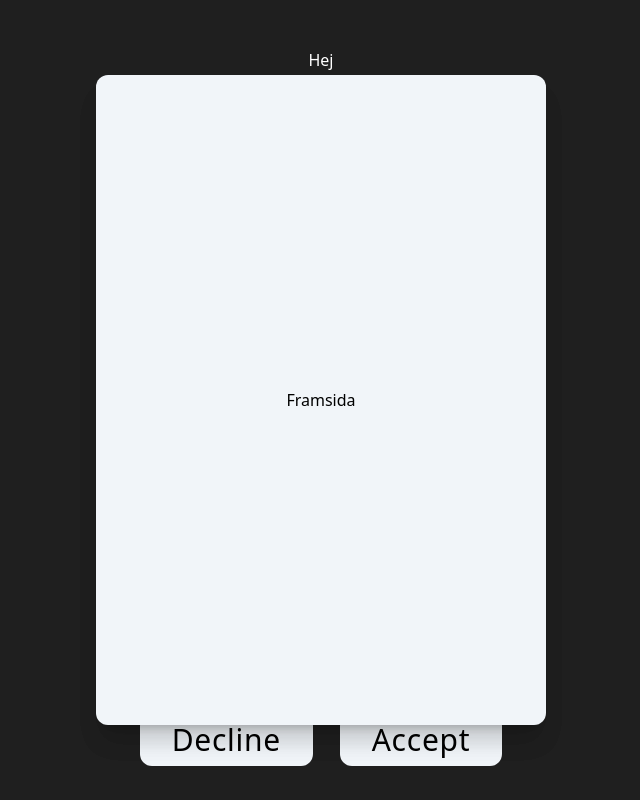
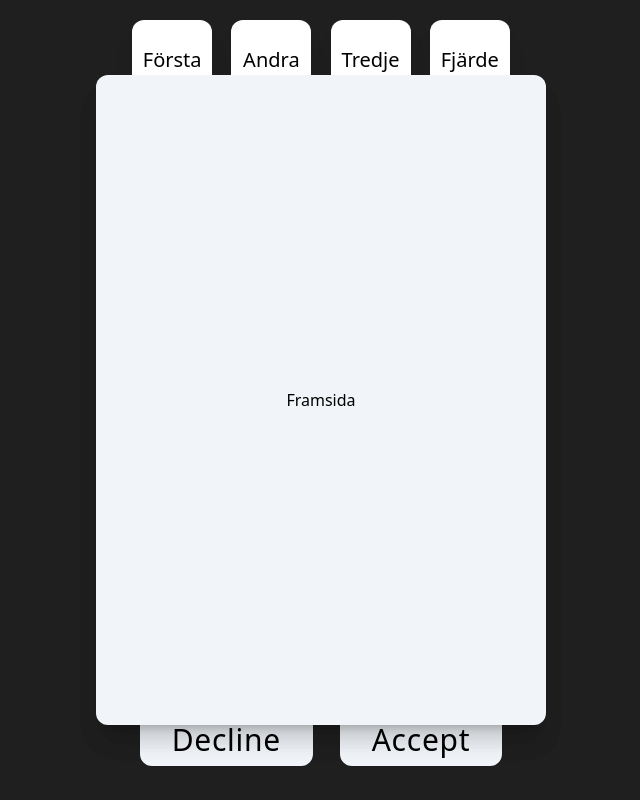
Before and after one commit to daancs/AppStoreEthics, a Next.js app: page /main in a window 1280 px wide. Shown: the whole page, without its empty margins (319-959 px from the left). Built offline with nearby package versions, Linux system fonts and the light colour scheme.

Commit message:
added icons and small fix on cards

```diff
--- a/src/components/Flashcard.tsx
+++ b/src/components/Flashcard.tsx
@@ -11,13 +11,13 @@ export default function Flashcard() {
 
     return (
             <div className='h-[650px] w-[450px]'>
-                <div className={`relative h-full w-full rounded-xl shadow-xl p-4 transition-all ease-in-out delay-100 hover:scale-105 duration-500 hover:cursor-pointer [transform-style:preserve-3d] `} onClick={() => handleOnClick()}>
-                    <div className={`absolute inset-0 h-full w-full rounded-xl shadow-xl ${flip ? '[transform:rotateY(180deg)] duration-500' : ''}`}>
+                <div className={`relative h-full w-full rounded-xl shadow-xl p-4 transition-all ease-in-out delay-100 hover:scale-105 duration-500 hover:cursor-pointer [transform-style:preserve-3d]`} onClick={() => handleOnClick()}>
+                    <div className={`absolute inset-0 h-full w-full rounded-xl shadow-xl ${flip ? '[transform:rotateY(180deg)] duration-500 ' : ''}`}>
                         <div className='flex min-h-full min-w-full rounded-xl flex-col items-center justify-center text-center text-black bg-slate-100'>
                             <h1>Framsida</h1>
                         </div>
                     </div>
-                    <div className={`absolute inset-0 h-full w-full rounded-xl shadow-xl [backface-visibility:hidden] ${flip ? '' : '[transform:rotateY(180deg)] duration-500'}`}>
+                    <div className={`absolute inset-0 h-full w-full rounded-xl shadow-xl [backface-visibility:hidden] ${flip ? '' : '[transform:rotateY(180deg)] duration-500 '}`}>
                         <div className='flex min-h-full min-w-full rounded-xl flex-col items-center justify-center text-center text-black bg-slate-100'>
                             <h1>Baksida</h1>
                         </div>
--- /dev/null
+++ b/src/components/GameIcon.tsx
@@ -0,0 +1,12 @@
+
+interface GameIconProps {
+    iconName: string;
+}
+
+export default function GameIcon( props: GameIconProps) {
+    return (
+            <div className="flex justify-center items-center w-20 h-20 bg-white rounded-xl shadow-xl text-black text-xl transition-all ease-in-out delay-100 hover:scale-110 hover:cursor-pointer">
+                {props.iconName}
+            </div>
+    )
+}
--- a/src/pages/main.tsx
+++ b/src/pages/main.tsx
@@ -1,13 +1,9 @@
 import Button from '@/components/Button'
 import Flashcard from '@/components/Flashcard';
+import GameIcon from '@/components/GameIcon';
 import Head from 'next/head'
-import { useState } from 'react';
 
 export default function Main() {
-
-
-
-
 
   return (
     <>
@@ -17,8 +13,11 @@ export default function Main() {
             <meta name="viewport" content="width=device-width, initial-scale=1" />
         </Head>
         <div className="grid grid-cols-3 grid-rows-6 place-items-center gap-4 w-screen h-screen justify-center bg-cover bg-center bg-primary-bg ">
-            <div className='flex text-white col-start-2 col-end-2 row-start-1 row-end-1'>
-                Hej
+            <div className='flex col-start-2 col-end-2 row-start-1 row-end-1 justify-evenly items-center w-full h-full'>
+                <GameIcon iconName={'Första'}/>
+                <GameIcon iconName={'Andra'}/>
+                <GameIcon iconName={'Tredje'}/>
+                <GameIcon iconName={'Fjärde'}/>
             </div>
             <div className="flex justify-center items-center col-start-2 col-end-2 row-start-2 row-end-6">
                 <Flashcard/>
@@ -29,5 +28,5 @@ export default function Main() {
             </div>
         </div>
     </>
-  )
-}
+  );
+};
```
